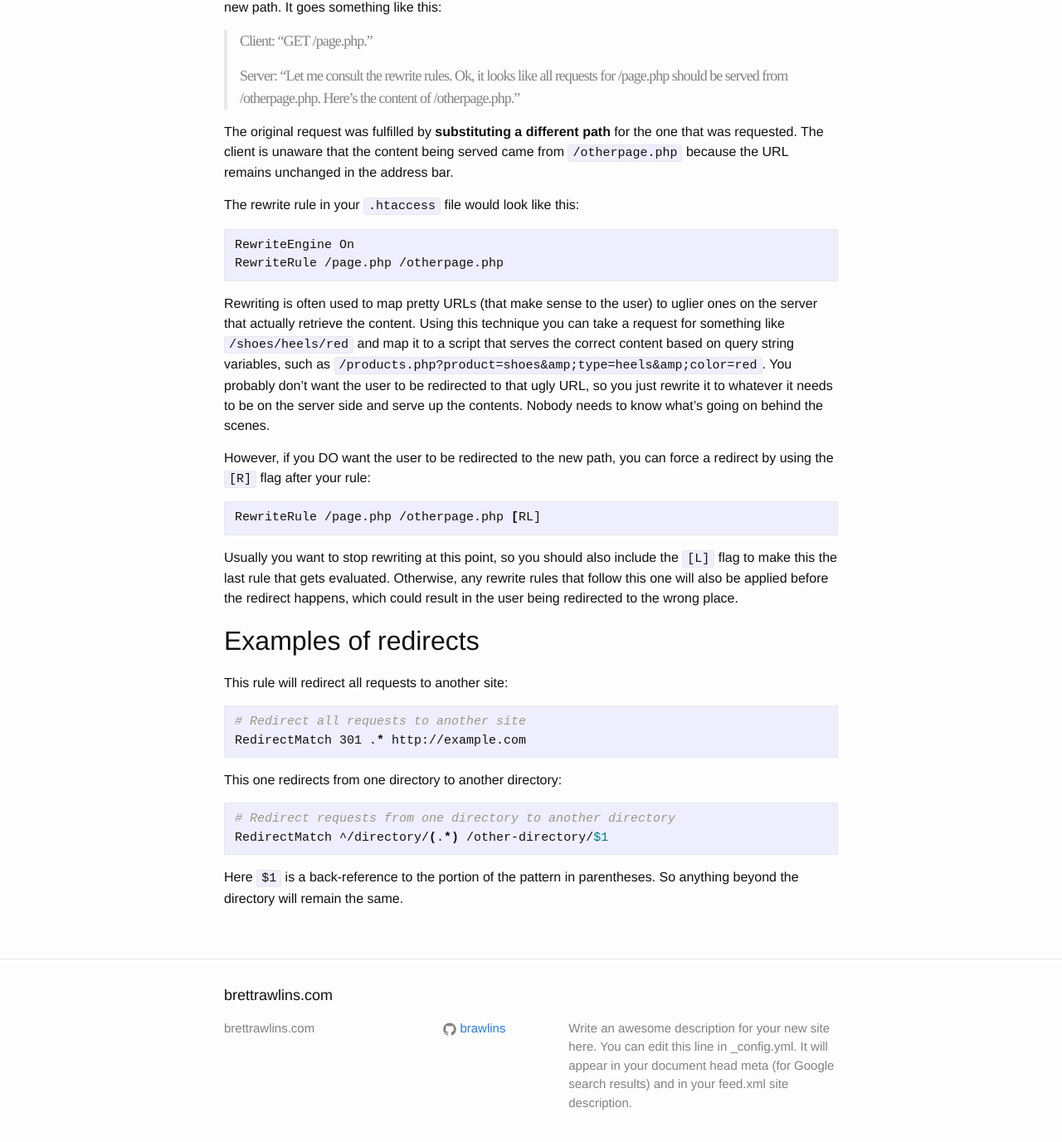
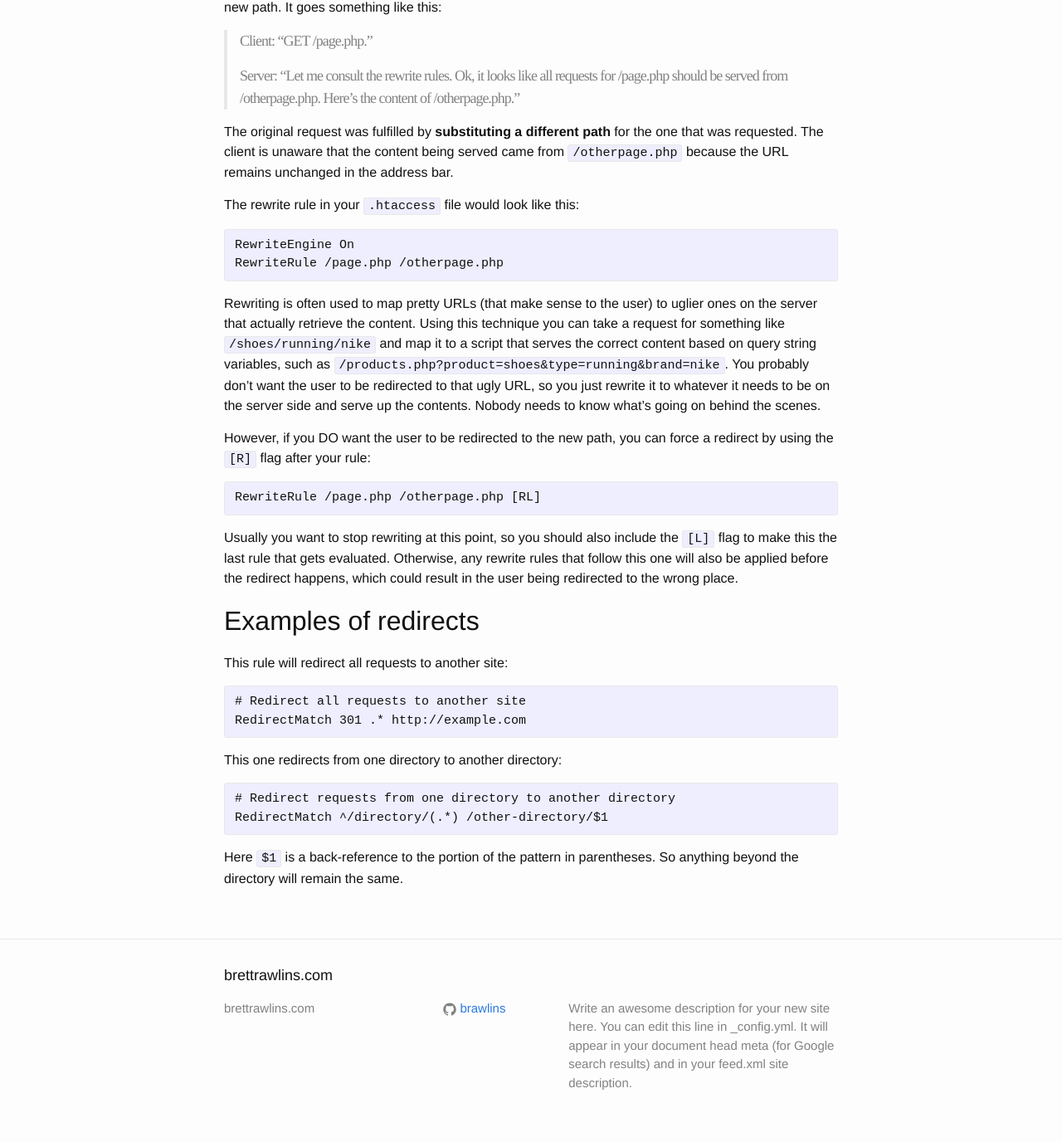
Before and after one commit to brawlins/brettrawlins.com, a Jekyll site: the page built from _posts/2014-02-24-apache-redirect-vs-rewrite.md, in a window 1280 px wide and 1400 px high, scrolled down 958 px. Shown: the top 1376 px of the window at 83% size. Built offline with Jekyll 4.4.1, drawn with Linux system fonts in a browser that asks for light colours.

Commit message:
Fix html entities and use apacheconfig highlighter.

````diff
--- a/_posts/2014-02-24-apache-redirect-vs-rewrite.md
+++ b/_posts/2014-02-24-apache-redirect-vs-rewrite.md
@@ -44,16 +44,16 @@
 
 The rewrite rule in your `.htaccess` file would look like this:
 
-```shell
+```apacheconfig
 RewriteEngine On
 RewriteRule /page.php /otherpage.php
 ```
 
-Rewriting is often used to map pretty URLs (that make sense to the user) to uglier ones on the server that actually retrieve the content. Using this technique you can take a request for something like `/shoes/heels/red` and map it to a script that serves the correct content based on query string variables, such as `/products.php?product=shoes&amp;type=heels&amp;color=red`. You probably don't want the user to be redirected to that ugly URL, so you just rewrite it to whatever it needs to be on the server side and serve up the contents. Nobody needs to know what's going on behind the scenes.
+Rewriting is often used to map pretty URLs (that make sense to the user) to uglier ones on the server that actually retrieve the content. Using this technique you can take a request for something like `/shoes/running/nike` and map it to a script that serves the correct content based on query string variables, such as `/products.php?product=shoes&type=running&brand=nike`. You probably don't want the user to be redirected to that ugly URL, so you just rewrite it to whatever it needs to be on the server side and serve up the contents. Nobody needs to know what's going on behind the scenes.
 
 However, if you DO want the user to be redirected to the new path, you can force a redirect by using the `[R]` flag after your rule:
 
-```shell
+```apacheconfig
 RewriteRule /page.php /otherpage.php [RL]
 ```
 
@@ -63,14 +63,14 @@
 
 This rule will redirect all requests to another site:
 
-```shell
+```apacheconfig
 # Redirect all requests to another site
 RedirectMatch 301 .* http://example.com
 ```
 
 This one redirects from one directory to another directory:
 
-```shell
+```apacheconfig
 # Redirect requests from one directory to another directory
 RedirectMatch ^/directory/(.*) /other-directory/$1
 ```
````
